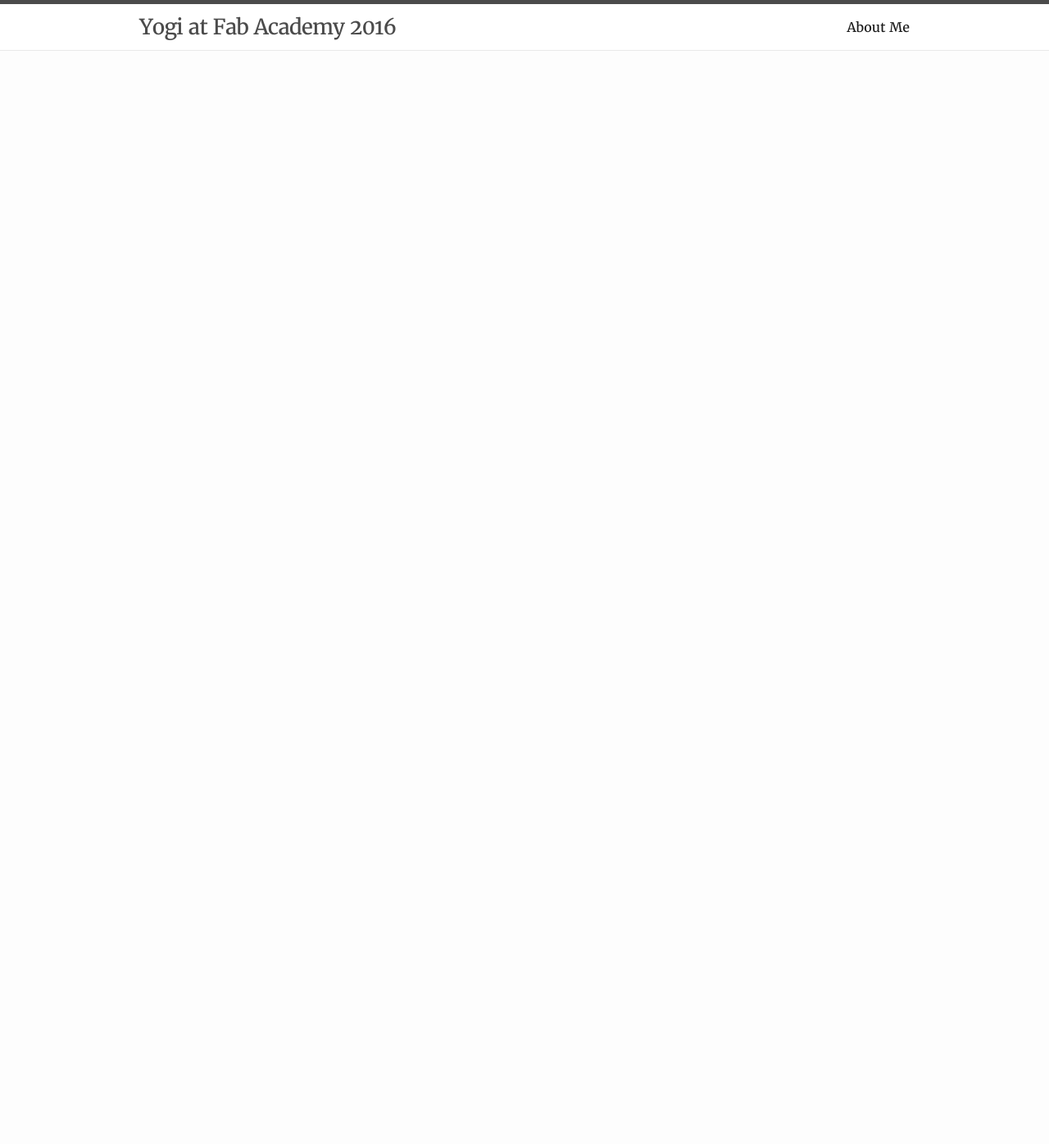
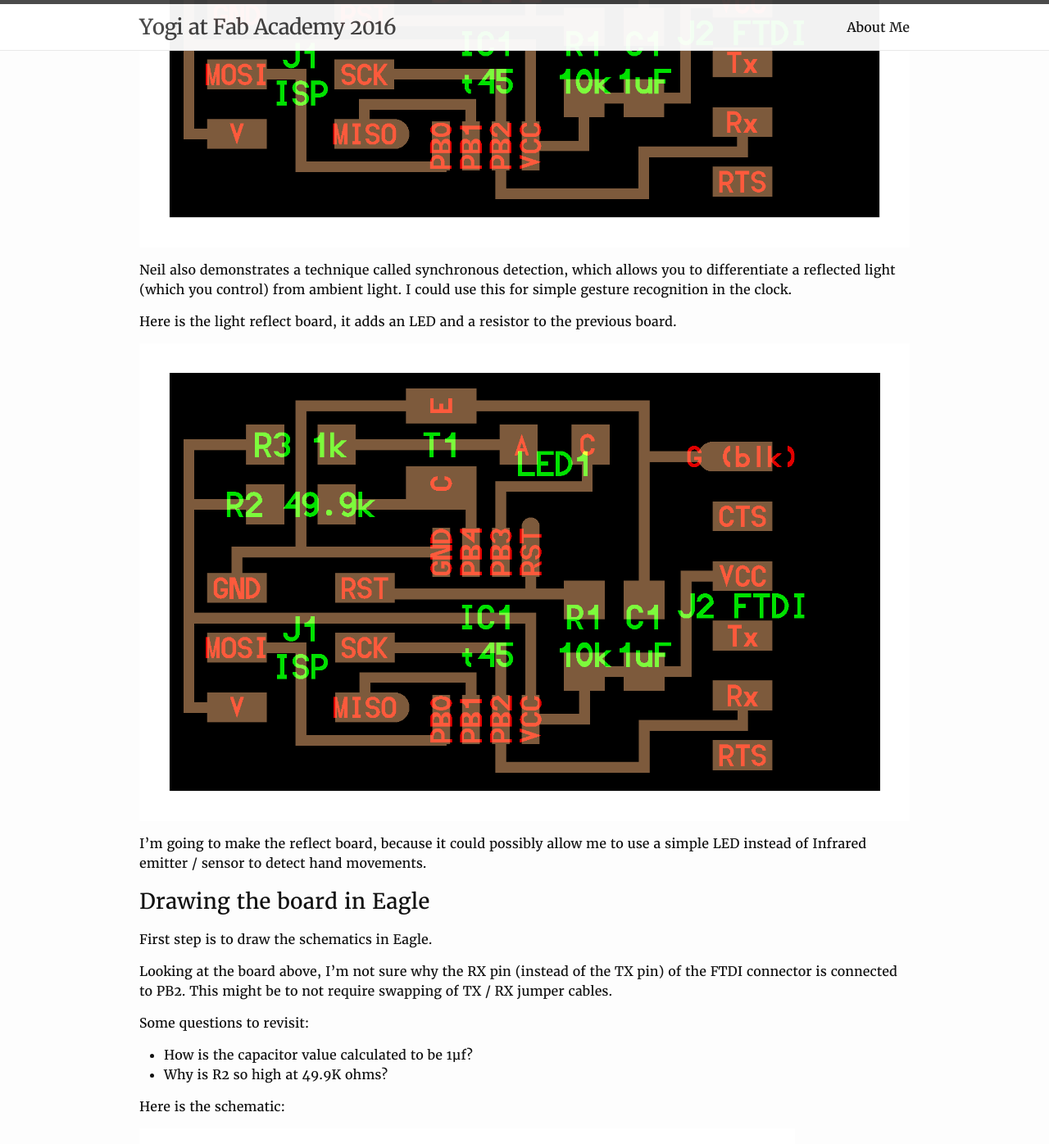
Before and after one commit to yogi/fabacademy2016, a Jekyll site: the page built from w12-input.md, in a window 1280 px wide and 1400 px high, scrolled down 938 px. Shown: the top 1396 px of the window at 82% size. Built offline with Jekyll 4.4.1, drawn with Linux system fonts in a browser that asks for light colours; some of the changed text lies outside the part shown.

Commit message:
schematic and board

```diff
--- a/w12-input.md
+++ b/w12-input.md
@@ -19,6 +19,54 @@
 * Step response: for its versatility
 * Video: because I'm interested in gesture recognition
 
-Capsense Piano: http://fab.cba.mit.edu/classes/863.13/people/nitsky/week11.html
-Something with PID control
-Some electronic device with retro look - fab boombox, clock
+## Ambient Light Sensor
+
+I decided to take this up first, since it would be used in my final clock project to detect ambient light and turn off
+the display when its completely dark.
+
+This uses a phototransistor, specifically this [one](http://www.digikey.com/product-detail/en/tt-electronics-optek-technology/OP580DA/365-1481-1-ND/1853400).
+
+Here is Neil's board layout:
+
+<img src="images/w12-neil-light-board.png"/>
+
+Neil also demonstrates a technique called synchronous detection, which allows you to differentiate a reflected light (which
+  you control) from ambient light. I could use this for simple gesture recognition in the clock.
+
+Here is the light reflect board, it adds an LED and a resistor to the previous board.
+
+<img src="images/w12-neil-light-reflect-board.png"/>
+
+I'm going to make the reflect board, because it could possibly allow me to use a simple LED instead of Infrared emitter / sensor to detect
+    hand movements.
+
+### Drawing the board in Eagle
+
+First step is to draw the schematics in Eagle.
+
+Looking at the board above, I'm not sure why the RX pin (instead of the TX pin) of the FTDI connector is connected to PB2.
+This might be to not require swapping of TX / RX jumper cables.
+
+Some questions to revisit:
+
+* How is the capacitor value calculated to be 1µf?
+* Why is R2 so high at 49.9K ohms?
+
+Here is the schematic:
+
+<img src="images/w12-reflect-schematic.jpg"/>
+
+and here is the layout:
+
+<img src="images/w12-reflect-layout.jpg"/>
+
+Here are the original files:
+
+* Schematic: [w12-reflect.sch](files/w12-reflect.sch)
+* Board: [w12-reflect.brd](files/w12-reflect.brd)
+
+### Cutting it in the Modella
+
+### Stuffing the board
+
+### Programming it
```
Also changed, not shown: notes.md (+4 -4 lines), images/w12-neil-light-board.png (added), images/w12-neil-light-reflect-board.png (added), images/w12-reflect-layout.jpg (added), images/w12-reflect-schematic.jpg (added), 2 other files.
